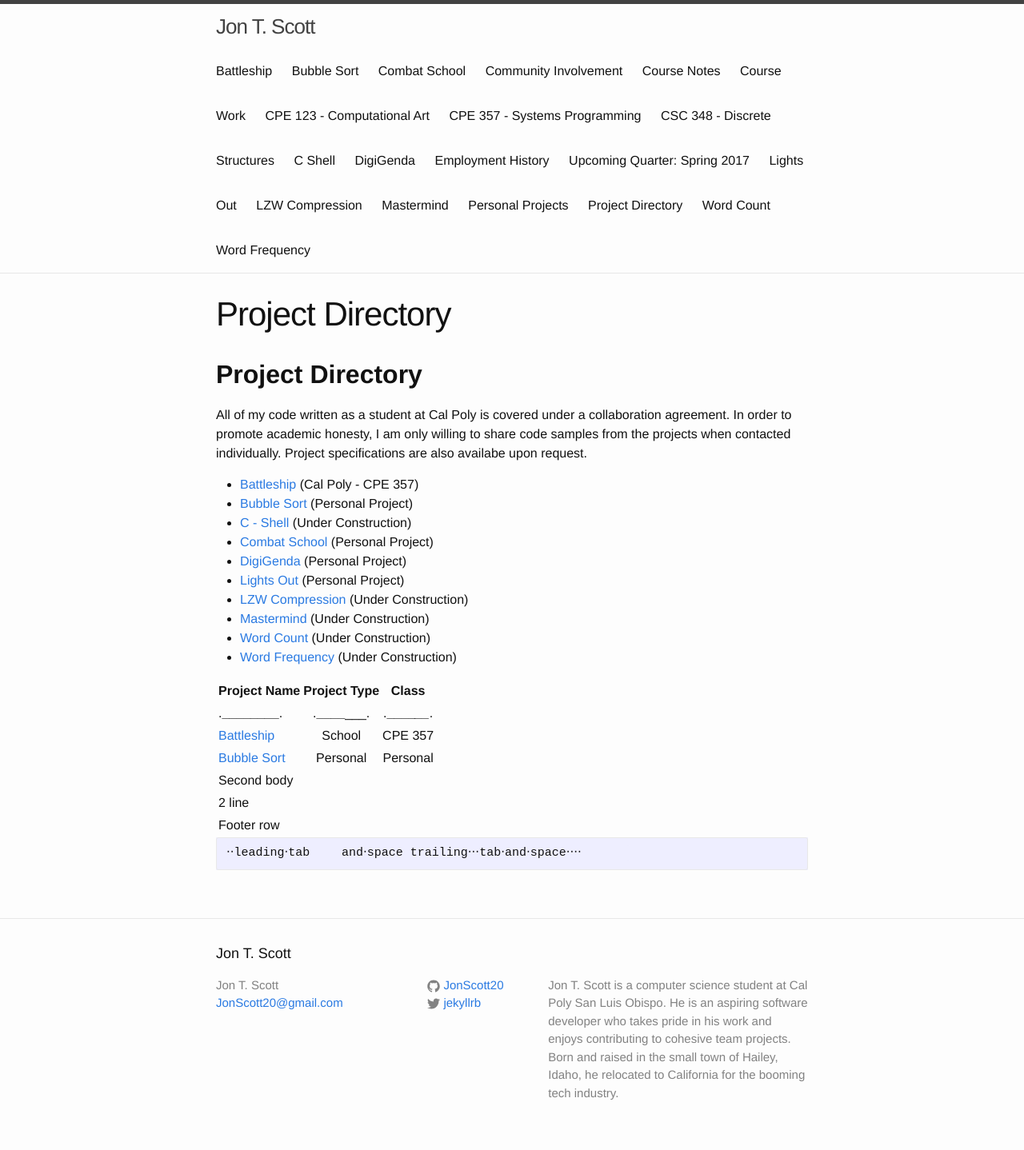
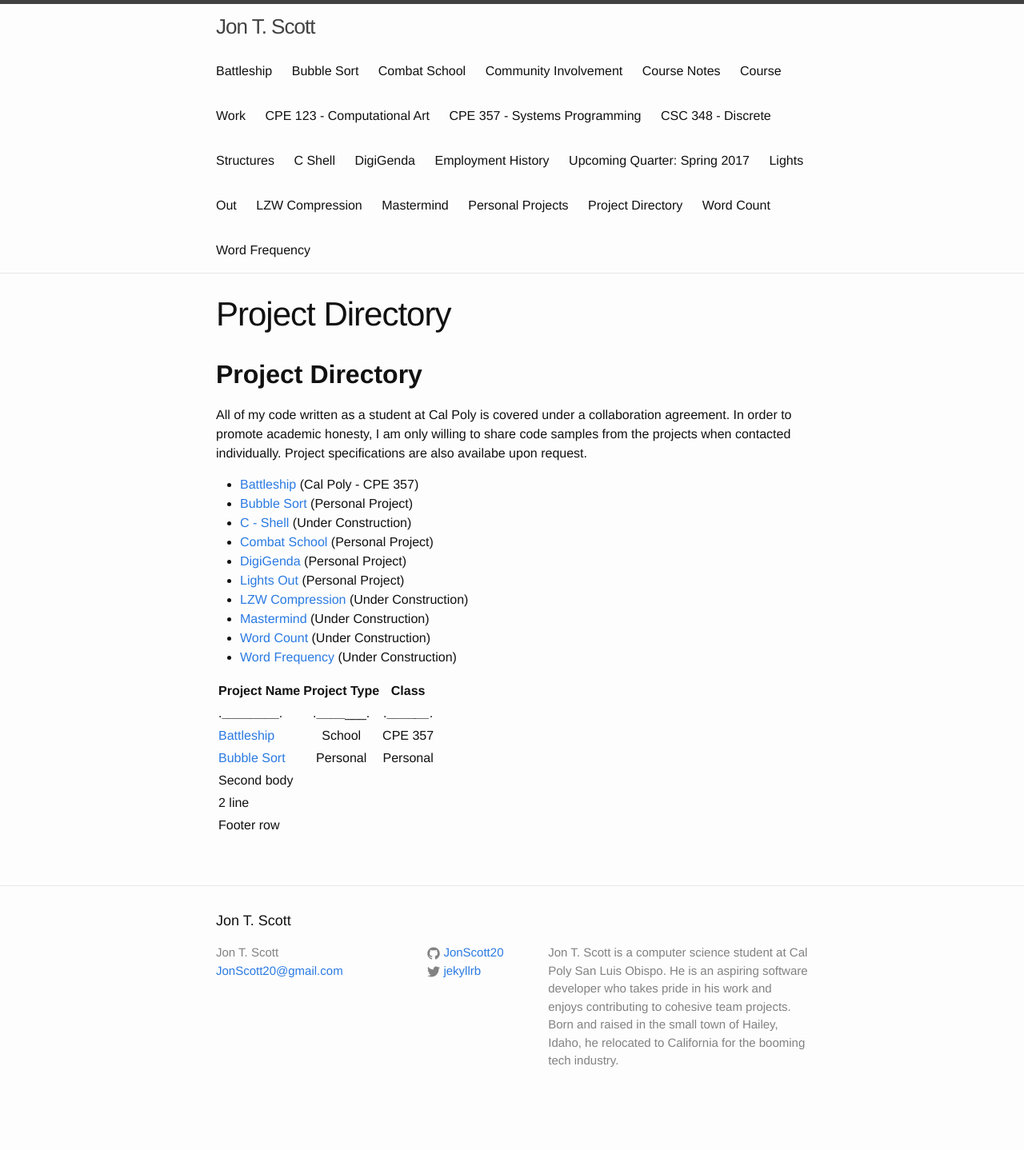
Before and after one commit to JonScott20/JonScott20.github.io, a Jekyll site: the page built from project_directory.md, in a window 1280 px wide. Shown: the whole page at 80% size. Built offline with Jekyll 4.4.1, drawn with Linux system fonts in a browser that asks for light colours; our own code applies the rules of GitHub Pages for plain Markdown files; after the commit the page ends 1398 px from its top, so only the background shows below that.

Commit message:
Update project_directory.md

```diff
--- a/project_directory.md
+++ b/project_directory.md
@@ -31,6 +31,3 @@ All of my code written as a student at Cal Poly is covered under a collaboration
 |=================+============+=================+================|
 | Footer row      |            |                 |                |
 |-----------------+------------+-----------------+----------------|
-
-	⋅⋅leading⋅tab	and⋅space
-trailing⋅⋅⋅tab⋅and⋅space⋅⋅⋅⋅
```
